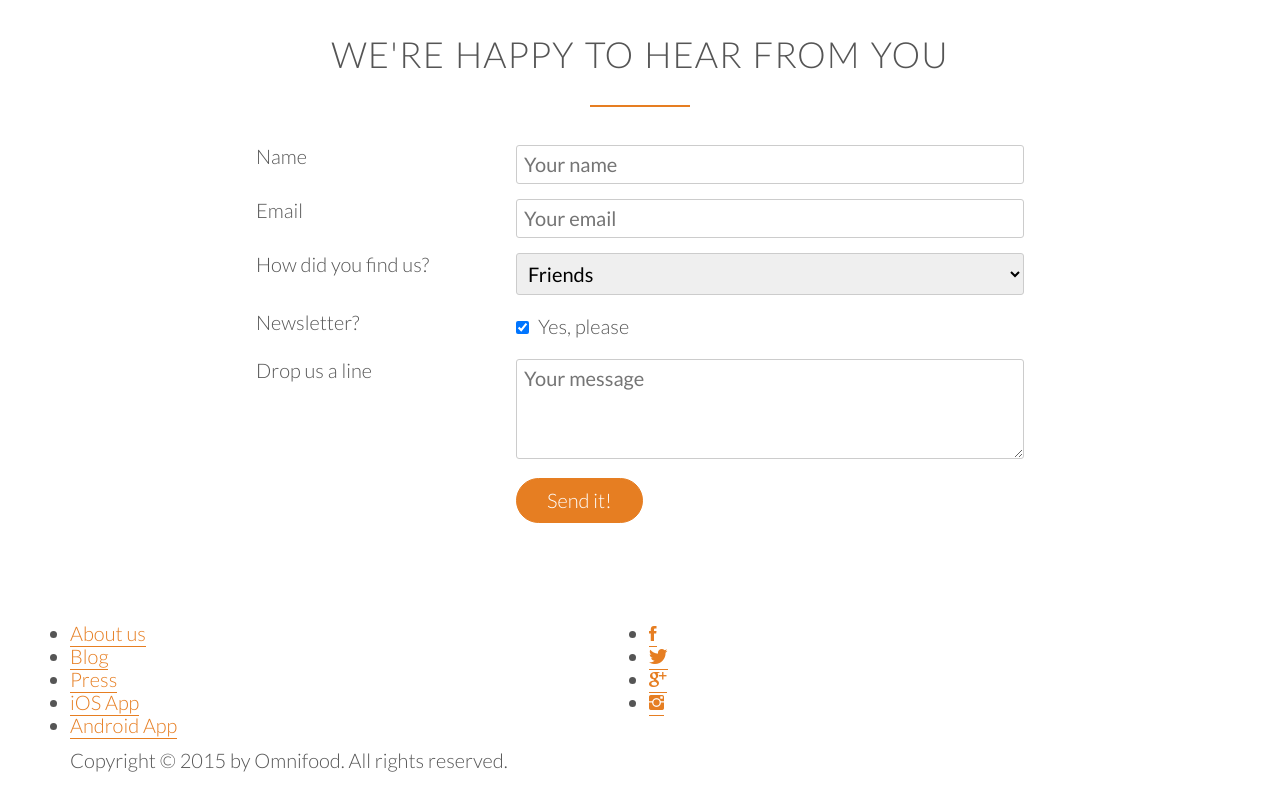
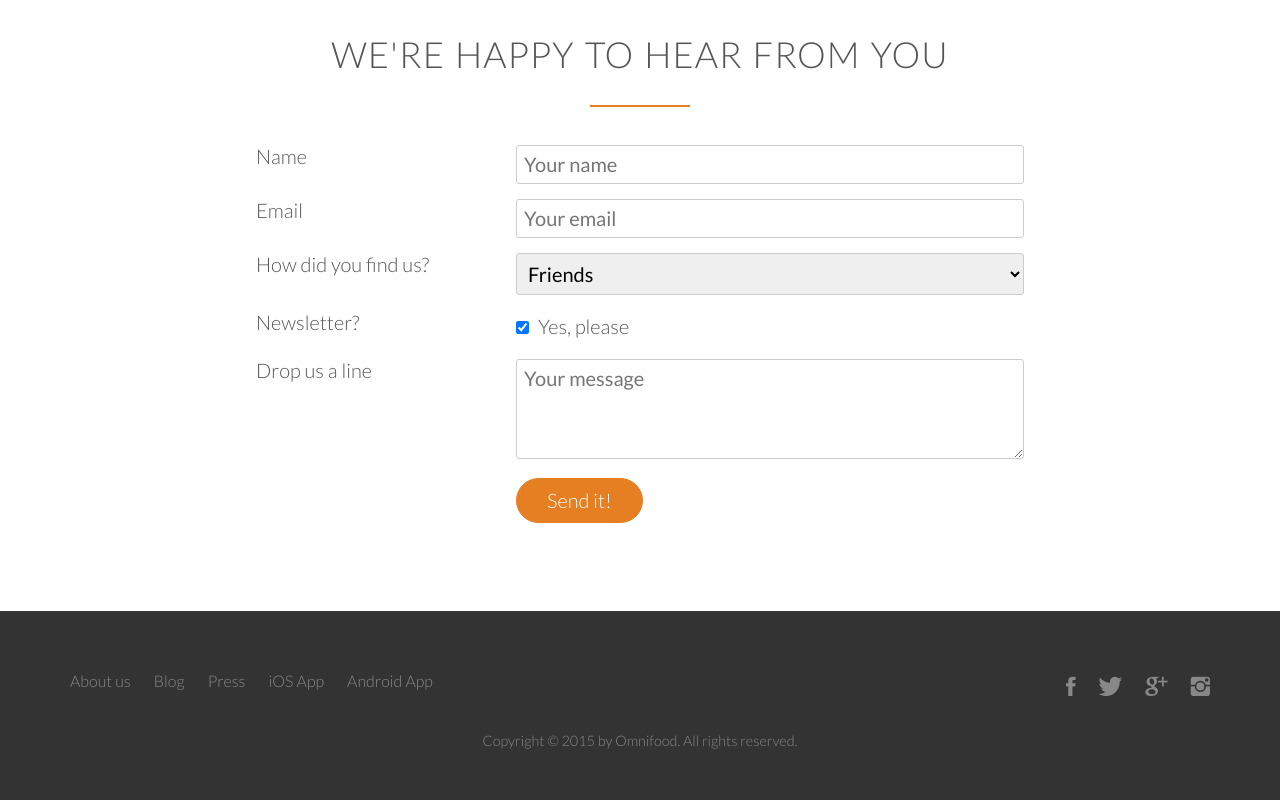
Before and after one commit to ras123/html5_css3, a plain HTML site: page omnifood/index.html in a window 1280 px wide. Shown: the part 4677-5477 px from the top of the page. Before the commit the page ends 5449 px from the top, so only its background shows below. Drawn offline with Linux system fonts and the light colour scheme; files whose address does not match are found by name.

Commit message:
Styling footer

```diff
--- a/omnifood/resources/css/style.css
+++ b/omnifood/resources/css/style.css
@@ -475,3 +475,85 @@ input[type=checkbox] {
 *:focus {
     outline: none;
 }
+
+/* --------------------------------------------------------- */
+/* Footer */
+/* --------------------------------------------------------- */
+
+footer {
+    background-color: #333;
+    padding: 50px;
+    font-size: 80%;
+}
+
+.footer-nav {
+    list-style: none;
+    float: left;
+}
+
+.social-links {
+    list-style: none;
+    float: right;
+}
+
+.footer-nav li,
+.social-links li {
+    display: inline-block;
+    margin-right: 20px;
+}
+
+.footer-nav li:last-child,
+.social-links li:last-child {
+    margin-right: 0;
+}
+
+.footer-nav li a:link,
+.footer-nav li a:visited,
+.social-links li a:link,
+.social-links li a:visited {
+    text-decoration: none;
+    border: 0;
+    color: #888;
+    transition: color 0.2s;
+}
+
+.footer-nav li a:hover,
+.footer-nav li a:active {
+    color: #ddd;
+}
+
+.ion-social-facebook,
+.ion-social-twitter,
+.ion-social-googleplus,
+.ion-social-instagram {
+    transition: color 0.2s;
+}
+
+.ion-social-facebook:hover {
+    color: #3b5998;
+    left: 0;
+}
+
+.ion-social-twitter:hover {
+    color: #55acee;
+}
+
+.ion-social-googleplus:hover {
+    color: #dd4b39;
+}
+
+.ion-social-instagram:hover {
+    color: #e95950;
+}
+
+.social-links li a:link,
+.social-links li a:visited {
+    font-size: 160%;
+}
+
+footer p {
+    color: #888;
+    text-align: center;
+    font-size: 90%;
+    margin-top: 20px;
+}
```
